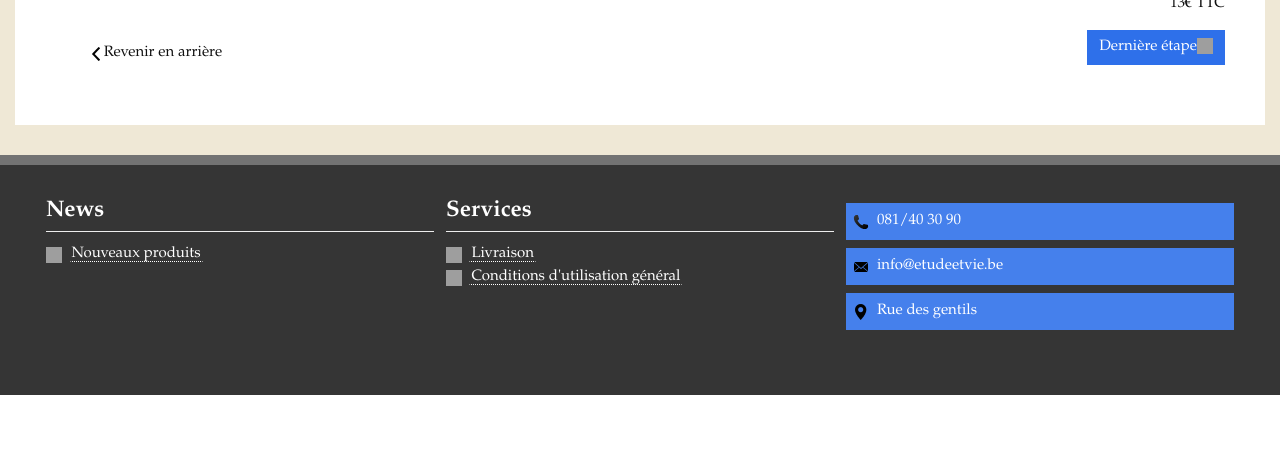
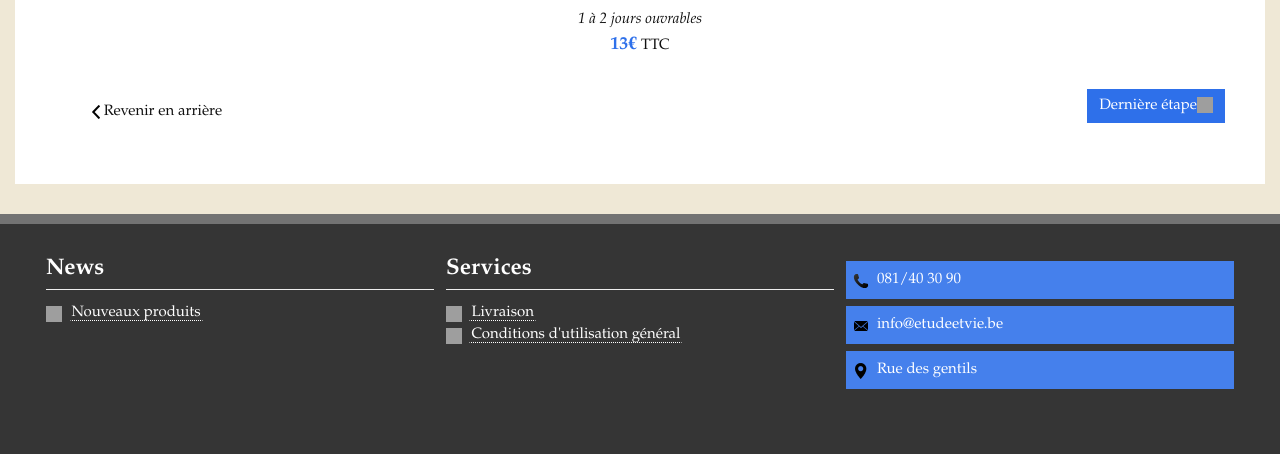
Before and after one commit to julienroland/etudeetvie, a PHP site: page /order3.php in a window 1280 px wide. Shown: the part 1389-1843 px from the top of the page. Before the commit the page ends 1784 px from the top, so only its background shows below. Run offline with PHP 8.4, Linux system fonts and the light colour scheme; grey boxes labelled with a size stand in for pictures from a placeholder-image service; some libraries are stand-ins or nearby versions; grey boxes are pictures that could not be loaded.

Commit message:
avancement frais de port

```diff
--- a/css/screen.css
+++ b/css/screen.css
@@ -91,6 +91,9 @@ body {
 em {
   font-style: italic; }
 
+b {
+  font-weight: bold; }
+
 html {
   height: 100%; }
 
@@ -1547,20 +1550,31 @@ table {
   background-color: white;
   margin-top: 1em;
   padding-bottom: 3em; }
+  .order3 .fraisPort ul {
+    padding: 1em 0; }
     .order3 .fraisPort ul li input {
       text-align: center;
       display: block;
       margin: auto;
       width: 20px; }
     .order3 .fraisPort ul li input[type="radio"] {
+      display: block;
+      float: none;
       -webkit-appearance: none;
-    width: 30px; }
-    .order3 .fraisPort ul li input[type="radio"]:checked {
-      background-image: url('../img/true.png');
+      width: 25px;
+      padding: 0;
+      height: 24px;
+      border: 1px dotted #7c7c7c; }
+      .order3 .fraisPort ul li input[type="radio"]:checked, .order3 .fraisPort ul li input[type="radio"]:hover, .order3 .fraisPort ul li input[type="radio"]:focus {
+        -webkit-transition: all, 0.3s, ease;
+        -moz-transition: all, 0.3s, ease;
+        -o-transition: all, 0.3s, ease;
+        transition: all, 0.3s, ease;
+        background-image: url('../img/framework/icon/true.png?1384616131');
         background-size: contain;
         background-repeat: no-repeat;
         border: 1px dotted green; }
-      .order3 .fraisPort ul li input[type="radio"]:checked:hover, .order3 .fraisPort ul li input[type="radio"]:checked:focus {
+        .order3 .fraisPort ul li input[type="radio"]:checked:hover, .order3 .fraisPort ul li input[type="radio"]:checked:focus, .order3 .fraisPort ul li input[type="radio"]:hover:hover, .order3 .fraisPort ul li input[type="radio"]:hover:focus, .order3 .fraisPort ul li input[type="radio"]:focus:hover, .order3 .fraisPort ul li input[type="radio"]:focus:focus {
           border: 1px solid green; }
     .order3 .fraisPort ul li label {
       width: 100%;
@@ -1574,6 +1588,16 @@ table {
         height: 0;
         clear: both;
         visibility: hidden; }
+    .order3 .fraisPort ul li .timing {
+      display: block;
+      text-align: center;
+      font-style: italic; }
+    .order3 .fraisPort ul li .price {
+      display: block;
+      text-align: center; }
+      .order3 .fraisPort ul li .price b {
+        font-size: 1.2em;
+        color: #2e70ea; }
     .order3 .fraisPort ul li img {
       max-width: 100%;
       margin: auto;
--- a/order3.php
+++ b/order3.php
@@ -108,18 +108,18 @@
                 <div class="wrapper fraisPort">
                     <h3>Frais de port</h3>
                     <ul>
-                        <li><input type="radio" name="livreur1" id="livreur1"/></li>
-                        <li><label for="livreur1"><img src="./img/framework/icon/livreurs/ups.jpg" alt=""/></label></li>
-                        <li>1 à 2 jours ouvrables</li>
-                        <li><b>13€</b> TTC</li>
+                        <li><input type="radio" name="livreur1" id="livreur1"/><label for="livreur1"><img
+                                    src="./img/framework/icon/livreurs/ups.jpg" alt=""/></label><span class="timing">1 à 2 jours ouvrables</span><span
+                                class="price"><b>13€</b> TTC</span></li>
+
                     </ul>
                 </div>
                 <div class="wrapper">
-                <a class="next btn" href="order4.php">Dernière étape<span
-                        class="icon icon-chevron-right-little-white"></span></a>
-                <a class=" continuer btn" href="order2.php"><span class="icon icon-chevron-left-little"></span>Revenir
-                    en arrière</a>
-            </div>
+                    <a class="next btn" href="order4.php">Dernière étape<span
+                            class="icon icon-chevron-right-little-white"></span></a>
+                    <a class=" continuer btn" href="order2.php"><span class="icon icon-chevron-left-little"></span>Revenir
+                        en arrière</a>
+                </div>
             </div>
 
         </div>
--- a/sass/_mixin.scss
+++ b/sass/_mixin.scss
@@ -14,6 +14,9 @@
   }
   em {
     font-style: italic;
+  }
+  b{
+    font-weight: bold;
   }
   html {
     height: 100%;
--- a/sass/screen.scss
+++ b/sass/screen.scss
@@ -1062,6 +1062,7 @@ table {
   padding-bottom: 3em;
   .fraisPort{
     ul{
+      padding:1em 0;
       li{
         input{
           text-align: center;
@@ -1071,10 +1072,16 @@ table {
 
         }
         input[type="radio"]{
+          display: block;
+          float:none;
           -webkit-appearance: none;
-          width:30px;
-          &:checked{
-            background-image: image-url('true.png');
+          width:25px;
+          padding:0;
+          height: 24px;
+          border:1px dotted $grey;
+          &:checked,&:hover,&:focus{
+            @include transition(all,0.3s,ease);
+            background-image: image-url('framework/icon/true.png');
             background-size: contain;
             background-repeat: no-repeat;
             border:1px dotted green;
@@ -1085,6 +1092,19 @@ table {
         }
         label{
           @include c(12);
+        }
+        .timing{
+          display: block;
+          text-align: center;
+          font-style: italic;
+        }
+        .price{
+          display: block;
+          text-align: center;
+          b{
+          font-size: 1.2em;
+            color:$mc;
+          }
         }
         img{
           max-width: 100%;
```
Also changed, not shown: 1 other file. Lines whose indentation alone changed are shown as unchanged.
